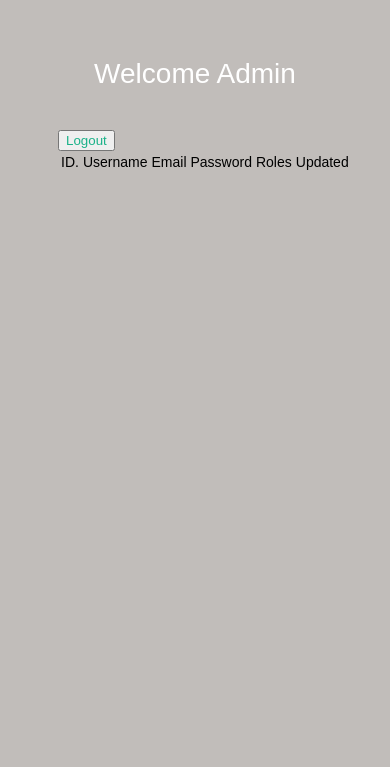
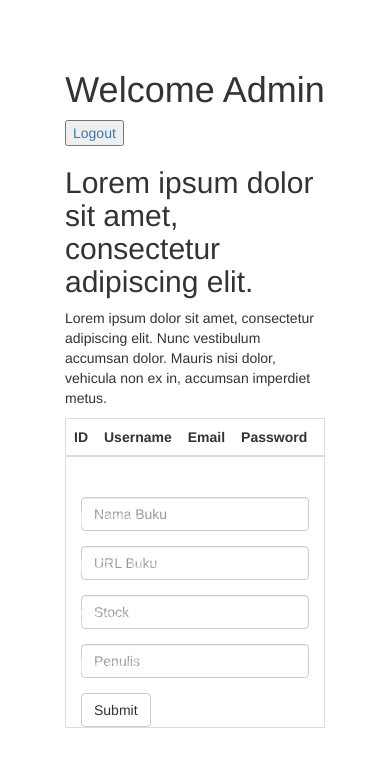
Before and after one commit to danilags/IBDB, a Node server app: page /admin in a window 390 px wide. Shown: the top 767 px of the page. Run offline with Node 20, Linux system fonts and the light colour scheme; data that the repository does not hold is empty; some libraries are stand-ins or nearby versions.

Commit message:
Daniel DONE

```diff
--- a/public/stylesheets/style.css
+++ b/public/stylesheets/style.css
@@ -287,3 +287,13 @@ select.roles {
 .center-bottom {
     padding-top: 120px;
 }
+
+.center-footer {
+    padding-top: 80px;
+    margin: 0 auto;
+    text-align: center;
+}
+
+.center-admin {
+    padding-top: 40px;
+}
--- a/routes/index.js
+++ b/routes/index.js
@@ -45,4 +45,25 @@ router.post('/admin/edit/:id', function(req, res, next) {
   })
 })
 
+router.get('/admin/delete/:id', function(req, res) {
+  db.User.destroy({
+    where : {
+      id : req.params.id
+    }
+  }).then(function() {
+    res.redirect('/admin')
+  })
+})
+
+// create books
+
+router.post('/register/create', function(req, res, next) {
+  db.Book.create(req.body).then(function(data) {
+    res.redirect('/')
+  }).catch(function(err) {
+    res.redirect('/register')
+    console.log(err.message);
+  })
+})
+
 module.exports = router;
--- a/views/admin.ejs
+++ b/views/admin.ejs
@@ -3,21 +3,29 @@
   <head>
     <title>Admin</title>
     <link rel='stylesheet' href='/stylesheets/style.css' />
+    <link rel="stylesheet" href="https://maxcdn.bootstrapcdn.com/bootstrap/3.3.7/css/bootstrap.min.css" integrity="sha384-BVYiiSIFeK1dGmJRAkycuHAHRg32OmUcww7on3RYdg4Va+PmSTsz/K68vbdEjh4u" crossorigin="anonymous">
+
   </head>
   <body>
   <h1>Welcome Admin</h1>
+  <div class="container">
     <button><a href="/">Logout</a></button>
-
-    <table>
+    <h2>Lorem ipsum dolor sit amet, consectetur adipiscing elit. </h2>
+      <p>Lorem ipsum dolor sit amet, consectetur adipiscing elit. Nunc vestibulum accumsan dolor.
+        Mauris nisi dolor, vehicula non ex in, accumsan imperdiet metus.</p>
+    <div class="table-responsive">
+    <table class="table">
+      <thead>
         <tr>
-        <td>ID.</td>
-        <td>Username</td>
-        <td>Email</td>
-        <td>Password</td>
-        <td>Roles</td>
-        <td>Updated</td>
+          <th>ID</th>
+          <th>Username</th>
+          <th>Email</th>
+          <th>Password</th>
+          <th>Roles</th>
+          <th>Updated</th>
         </tr>
-
+      </thead>
+      <tbody>
         <% for(var i = 0; i < data_admin.length; i++) { %>
           <tr>
             <td><%= data_admin[i].id %></td>
@@ -30,6 +38,40 @@
             <td><a href="admin/delete/<%= data_admin[i].id %>">Delete</a></td>
           </tr>
         <% } %>
+      </tbody>
     </table>
+
+    <!-- FORM BOOKS -->
+    <div class="center-admin">
+      <div class="container">
+        <div class="row">
+          <div class="col-md-4">
+            <form action="" method="POST">
+              <div class="form-group">
+                <label for="exampleInputEmail1">Name</label>
+                <input name="book_name" type="text" class="form-control" id="exampleInputEmail1" placeholder="Nama Buku">
+              </div>
+              <div class="form-group">
+                <label for="exampleInputPassword1">URL Books</label>
+                <input name="url_image" type="text" class="form-control" id="exampleInputPassword1" placeholder="URL Buku">
+              </div>
+              <div class="form-group">
+                <label for="exampleInputPassword1">Stock</label>
+                <input name="stock" type="text" class="form-control" id="exampleInputPassword1" placeholder="Stock">
+              </div>
+              <div class="form-group">
+                <label for="exampleInputPassword1">Penulis</label>
+                <input name="penulis" type="text" class="form-control" id="exampleInputPassword1" placeholder="Penulis">
+              </div>
+
+              <button type="submit" name="submit" class="btn btn-default">Submit</button>
+            </form>
+          </div>
+        </div>
+      </div>
+    </div><!-- center admin -->
+
+  </div>
+</div>
   </body>
 </html>
```
Also changed, not shown: migrations/20170224084017-create-book.js (added, +36 -0 lines), models/book.js (added, +16 -0 lines), views/index.ejs (+12 -2 lines). Lines whose indentation alone changed are shown as unchanged.
